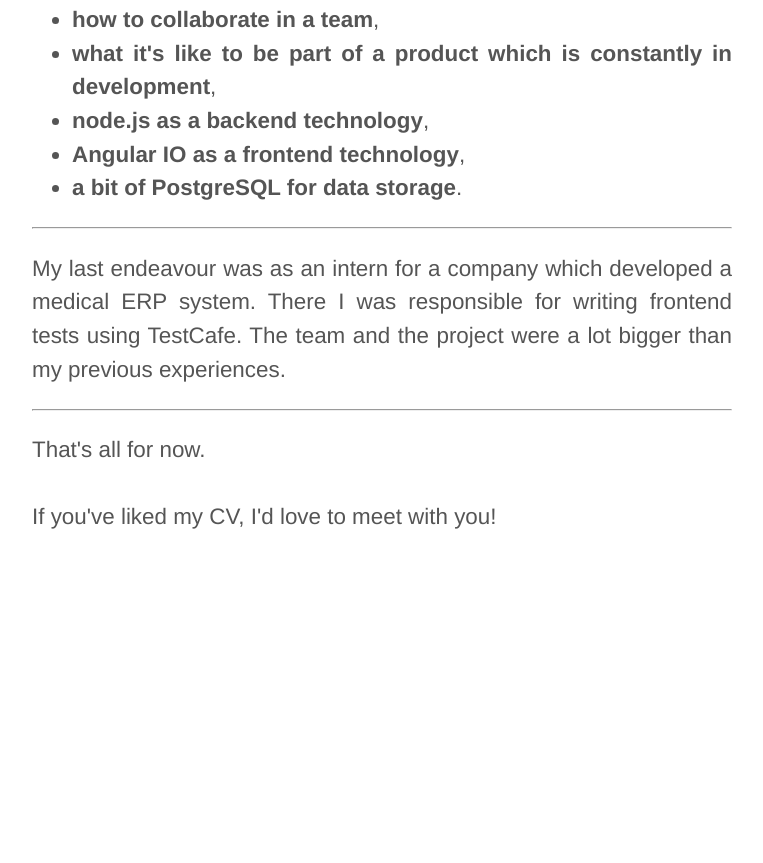
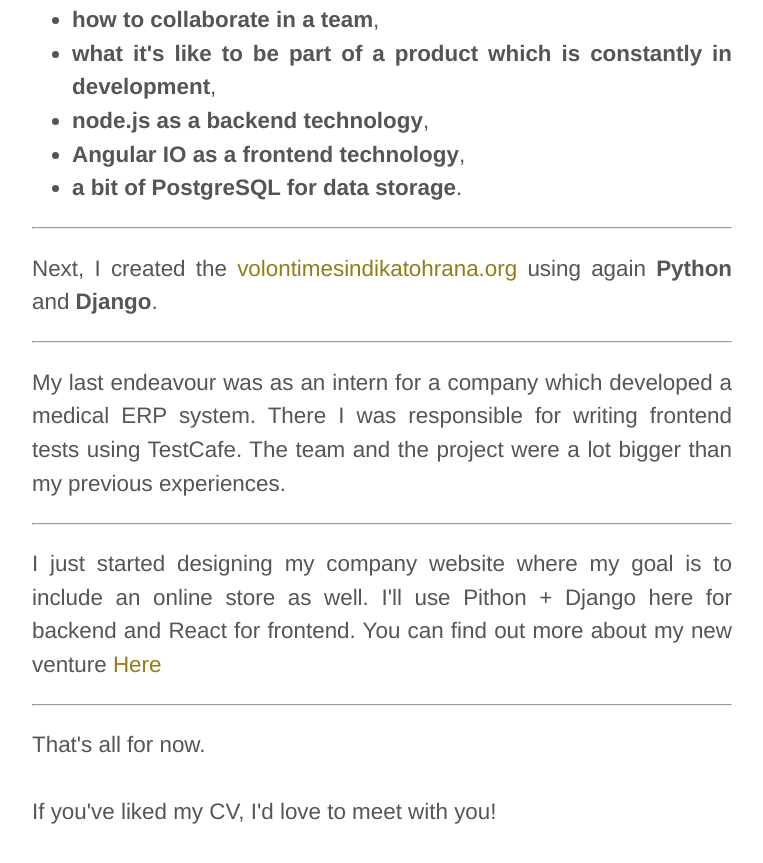
Before and after one commit to scallopy/scallopy.github.io, a plain HTML site: page index.html in a window 1280 px wide. Shown: the part 1068-1931 px from the top of the page, without its empty margins (258-1021 px from the left). Before the commit the page ends 1802 px from the top, so only its background shows below. Drawn offline with Linux system fonts and the light colour scheme.

Commit message:
I just started

```diff
--- a/index.html
+++ b/index.html
@@ -47,7 +47,19 @@
     <hr />
 
     <p>
+    Next, I created the <a href="https://sindikatohrana.org/bg/">volontimesindikatohrana.org</a> using again <strong>Python</strong> and <strong>Django</strong>.
+    </p>
+
+    <hr />
+
+    <p>
     My last endeavour was as an intern for a company which developed a medical ERP system. There I was responsible for writing frontend tests using TestCafe. The team and the project were a lot bigger than my previous experiences.
+    </p>
+
+    <hr />
+
+    <p>
+    I just started designing my company website where my goal is to include an online store as well. I'll use Pithon + Django here for backend and React for frontend. You can find out more about my new venture <a href="https://github.com/scallopy/GR">Here</a>
     </p>
 
     <hr />
```
